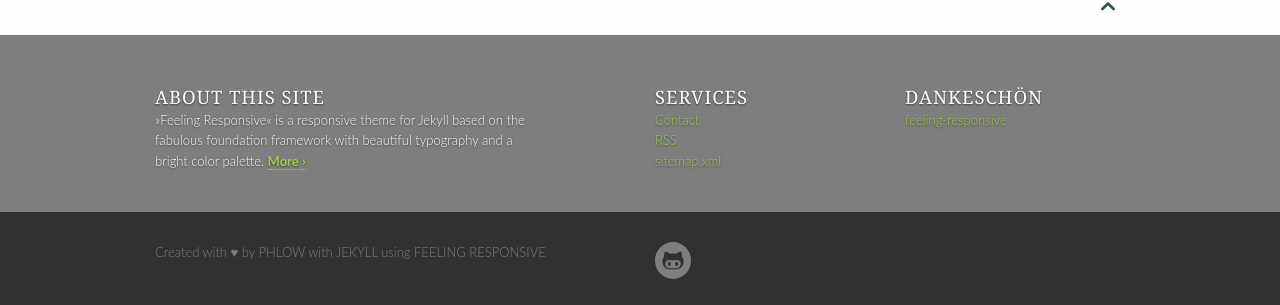
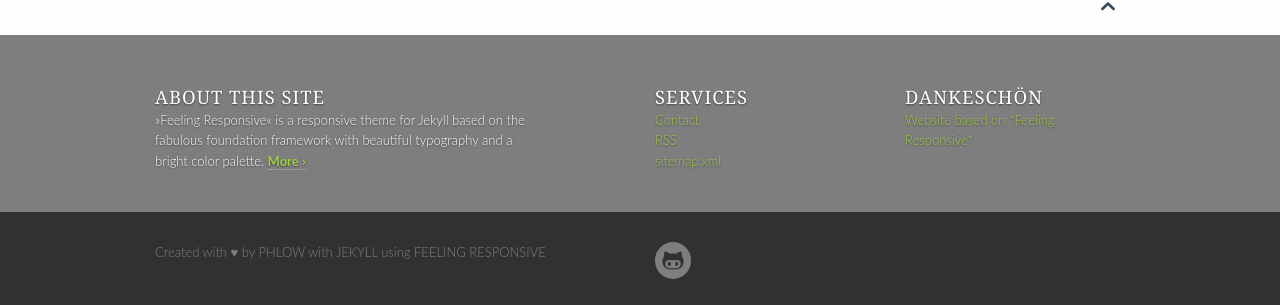
Before and after one commit to 8Monkeys/elmo, a Jekyll site: the page built from pages/design.md, in a window 1280 px wide. Shown: the part 661-966 px from the top of the page. Built offline with Jekyll 4.4.1, drawn with Linux system fonts in a browser that asks for light colours.

Commit message:
:candy: Writing FR template link appropriately

```diff
--- a/_data/network.yml
+++ b/_data/network.yml
@@ -1,6 +1,6 @@
 - menu_name: "Dankeschön"
 
-- name: "feeling-responsive"
+- name: "Website based on *Feeling Responsive*"
   url: "http://phlow.github.io/feeling-responsive/"
   class: "feeling-responsive"
   title: "Website based on *Feeling Responsive*"
```
